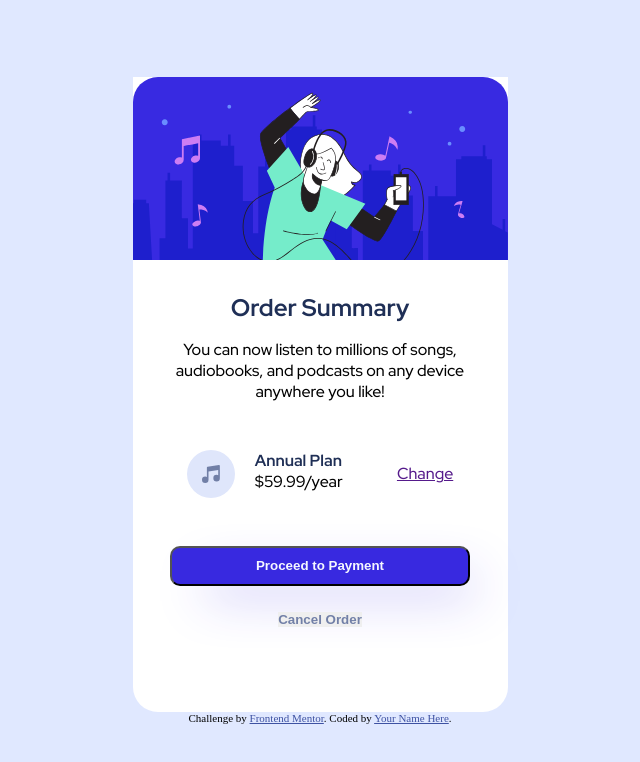
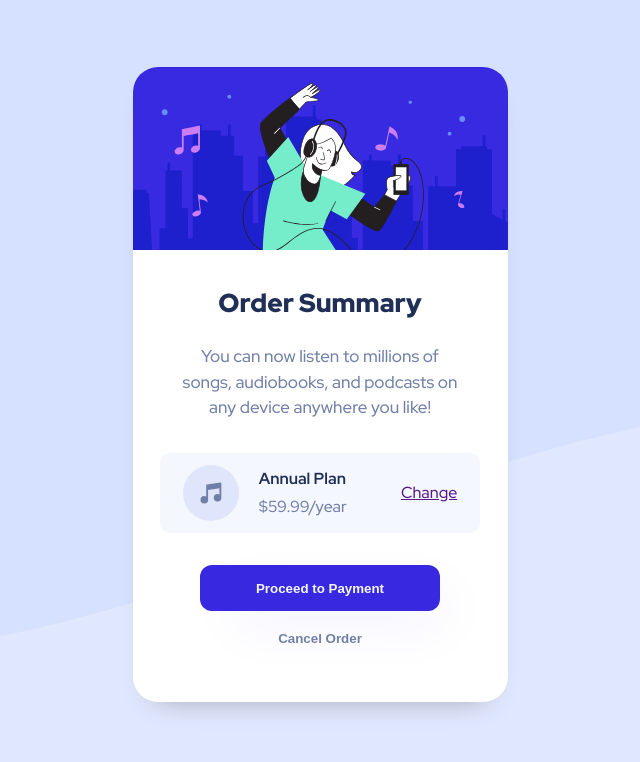
Before and after one commit to BraveSoul33/order-summary-component-project, a plain HTML site: page index.html in a window 1280 px wide. Shown: the whole page, without its empty margins (320-960 px from the left). Drawn offline with Linux system fonts and the light colour scheme.

Commit message:
fix box shadows
fix fonts

```diff
--- a/index.html
+++ b/index.html
@@ -44,9 +44,5 @@
 
   </main>
 
-  <div class="attribution">
-    Challenge by <a href="https://www.frontendmentor.io?ref=challenge" target="_blank">Frontend Mentor</a>.
-    Coded by <a href="#">Your Name Here</a>.
-  </div>
 </body>
 </html>
--- a/style.css
+++ b/style.css
@@ -17,12 +17,10 @@ body {
     width: 100%;
     font-size: 16px;
     overflow: hidden;
-    background-color: hsl(225, 100%, 94%);
-}
-
-.mobilebackground {
+    background-image: url(./images/pattern-background-mobile.svg);
     background-size: 100%;
     background-repeat: no-repeat;
+    background-color: hsl(225, 100%, 94%);
 }
 
 .card {
@@ -31,10 +29,11 @@ body {
     align-items: center;
     max-width: 375px;
     height: 635px;
-    border-bottom-left-radius: 25px;
-    border-bottom-right-radius: 25px;
+    border-radius: 25px;
+    margin-bottom: 2em;
     font-family: 'Red Hat Display', sans-serif;
     background-color: white;
+    box-shadow: 0em 1em 2em -1.5em gray;
 }
 
 .danceimg {
@@ -48,44 +47,59 @@ body {
     display: flex;
     flex-direction: column;
     align-items: center;
-    padding: 2em;
+    height: 30em;
+    padding-bottom: 2em;
 }
 
 section {
     display: flex;
     flex-direction: column;
-    gap: 1em;
-    margin-bottom: 3em;
+    gap: 1.5em;
+    margin-bottom: 2em;
 }
 
-.ordersummary {
+h1 {
+    margin-top: 1.4em;
     text-align: center;
-    font-weight: 700;
+    font-weight: 900;
+    font-size: 26px;
     color: hsl(223, 47%, 23%);
 }
 
 .subheader {
     text-align: center;
+    line-height: 1.5;
     font-weight: 500;
-    padding-left: 12px;
-    padding-right: 12px;
+    font-size: 17px;
+    width: 17em;
+    color: hsl(224, 23%, 55%);
 }
 
 .plan {
     display: flex;
-    width: 375px;
     justify-content: center;
+    height: 5em;
+    width: 20em;
+    margin-bottom: 2em;
+    padding-top: 10px;
+    padding-bottom: 10px;
     gap: 15px;
-    margin-bottom: 3em;
+    border-radius: 10px;
+    background-color: hsl(225, 100%, 98%);
 }
 
 .symbolimg {
+    align-self: center;
     margin-right: 5px;
+    height: 3.5em;
+    width: auto;
 }
 
 .currentplan {
     display: flex;
     flex-direction: column;
+    justify-content: center;
+    gap: .45em;
 }
 
 .plantype {
@@ -96,6 +110,7 @@ section {
 
 .price {
     font-weight: 500;
+    color: hsl(224, 23%, 55%);
 }
 
 .changeplan {
@@ -109,11 +124,12 @@ section {
 
 .proceedtopay {
     font-weight: 900;
-    width: 80%;
-    height: 3em;
-    margin-bottom: 2em;
-    border-radius: 10px;
-    box-shadow: 20px 20px 50px -17px hsl(245, 75%, 52%);
+    width: 18em;
+    height: 3.5em;
+    margin-bottom: 1.5em;
+    border-radius: 12px;
+    border: 0;
+    box-shadow: 20px 20px 50px -22px hsl(245, 75%, 52%);
     color: hsl(225, 100%, 98%);
     background-color: hsl(245, 75%, 52%);
 }
@@ -128,8 +144,32 @@ section {
     font-weight: 900;
     border: 0;
     color: hsl(224, 23%, 55%);
+    background: 0;
 }
 
 .cancelorder:hover {
     color: hsl(223, 47%, 23%);
 }
+
+@media only screen and (min-width: 1170px;) {
+
+    body {
+        background-image: url(/images/pattern-background-desktop.svg);
+    }
+
+    .card {
+        max-width: 500px;
+    }
+
+    p {
+        font-size: 17px
+    }
+
+    h1 {
+        font-size: 18px;
+    }
+
+    button {
+        font-size: 17px;
+    }
+}
```
